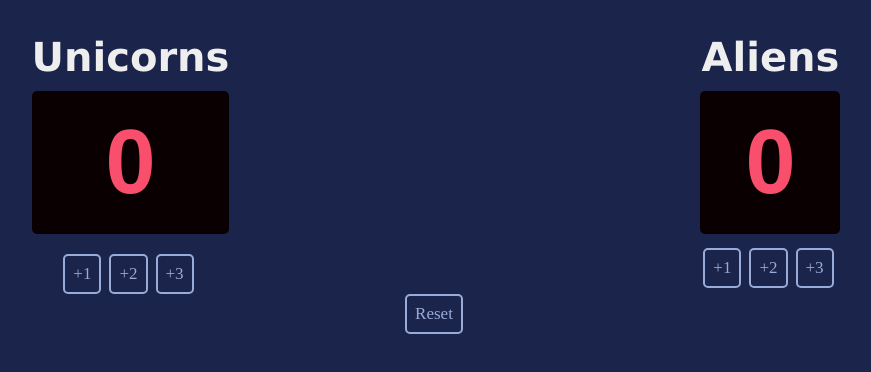
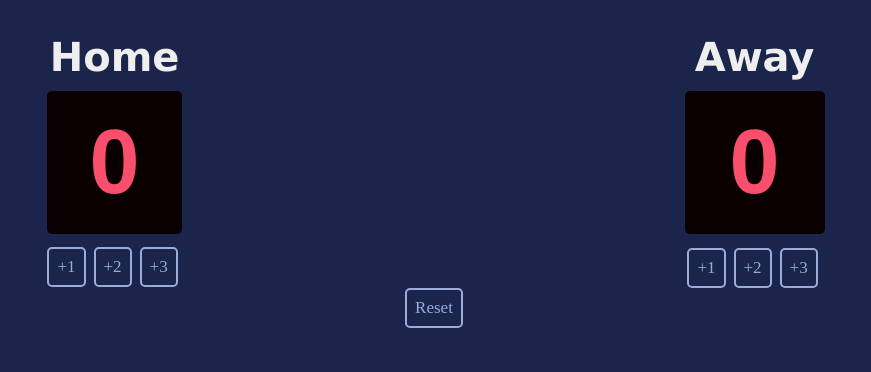
Before and after one commit to DaveViau/Score-Board-Project, a plain HTML site: page index.html in a window 1280 px wide. Shown: the whole page, without its empty margins (204-1075 px from the left). Drawn offline with Linux system fonts and the light colour scheme; a web font is replaced by a local one.

Commit message:
changed heading

```diff
--- a/index.html
+++ b/index.html
@@ -11,14 +11,14 @@
     <body>
         <div class="container">
             <div>
-                <h3>Unicorns</h3>
+                <h3>Home</h3>
                 <h2 id="home-score">0</h2>
                 <button id="home-score-btn-1" onclick="increaseHomeScoreOne()">+1</button>
                 <button id="home-score-btn-2" onclick="increaseHomeScoreTwo()">+2</button>
                 <button id="home-score-btn-3" onclick="increaseHomeScoreThree()">+3</button>
             </div>
             <div>
-                <h3>Aliens</h3>
+                <h3>Away</h3>
                 <h2 id="visiting-score">0</h2>
                 <button id="visiting-score-btn-1" onclick="increaseVisitingScoreOne()">+1</button>
                 <button id="visiting-score-btn-2" onclick="increaseVisitingScoreTwo()">+2</button>
```
